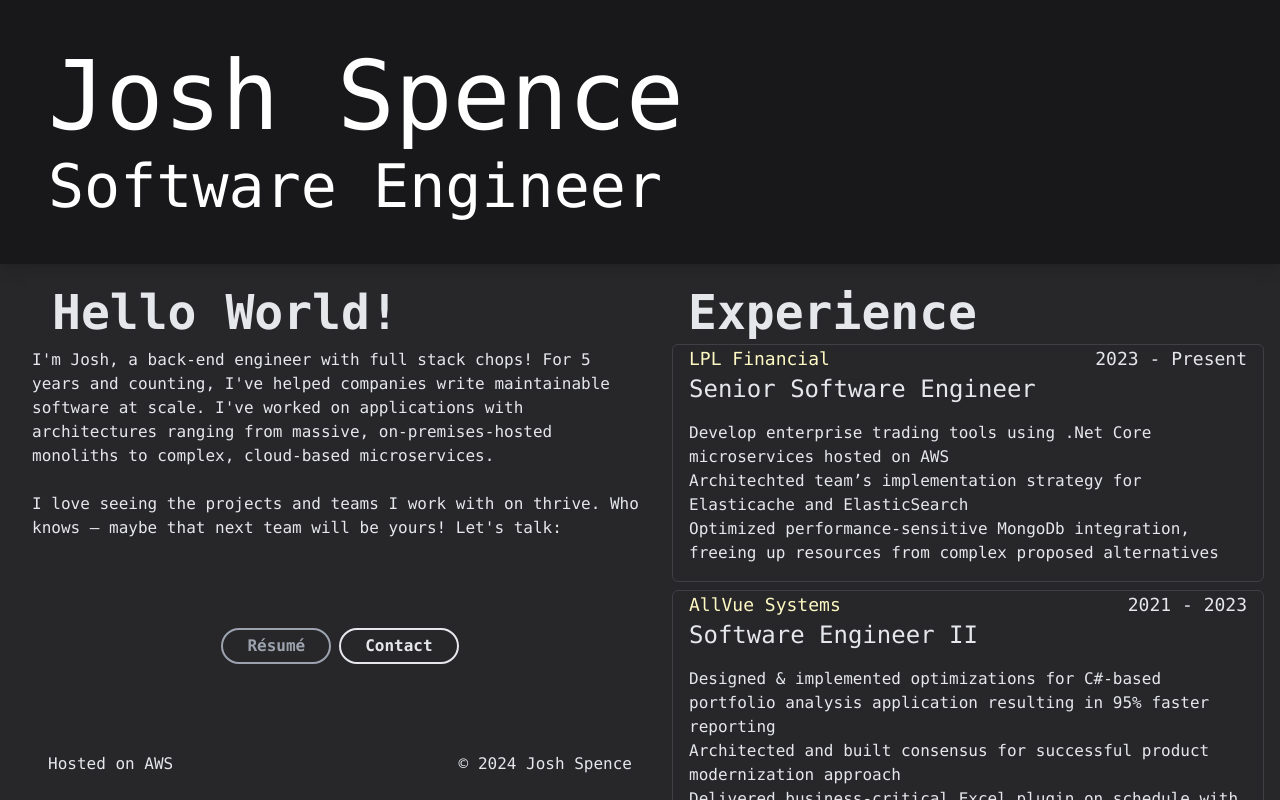
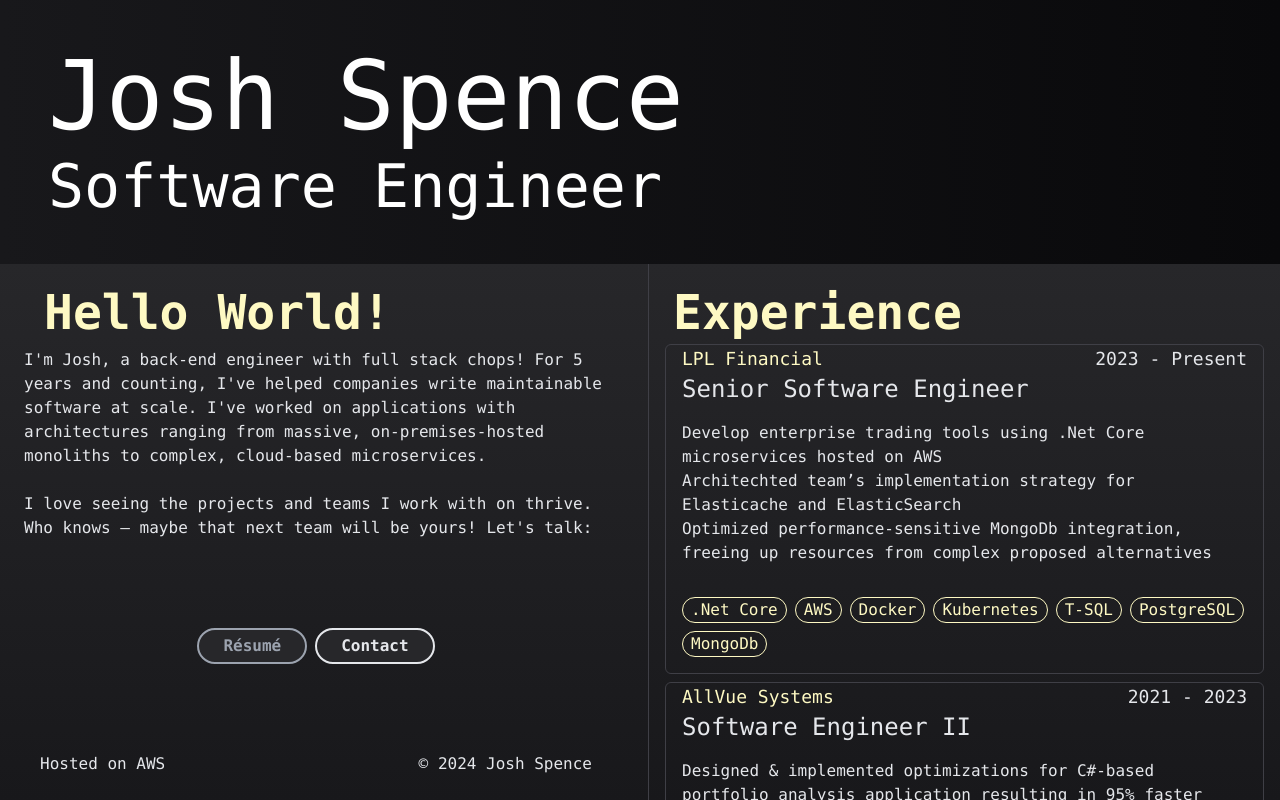
Before and after one commit to jspence12/info.joshspence.web, a Next.js app: page / in a window 1280 px wide. Built offline with nearby package versions, Linux system fonts and the light colour scheme.

Commit message:
styling improvements

```diff
--- a/src/app/page.tsx
+++ b/src/app/page.tsx
@@ -1,17 +1,16 @@
 "use client";
 import WorkHistory from "./ui/work-history/work-history";
-import React, { useState } from "react";
+import React from "react";
 import Hero from "./ui/hero/hero";
 import { workExperience } from "./lib/data/experience";
 import About from "./ui/about/about";
 
 export default function Home() {
-  const [isLoaded, setLoaded] = useState(false);
   return (
     <div className="w-full font-mono text-gray-200 max-h-screen h-screen flex flex-col">
       <Hero title="Josh Spence" subtitle="Software Engineer" />
-      <div className="flex flex-row justify-center md:overflow-hidden">
-        <main className="ms-8 mb-auto grid grid-cols-2 gap-4 max-w-screen-3xl h-full transition-all">
+      <div className="flex flex-row justify-center md:overflow-hidden from-zinc-800 to-zinc-900 bg-gradient-to-b">
+        <main className="mb-auto grid grid-cols-2 gap-4 max-w-screen-3xl h-full transition-all md:divide-x divide-zinc-700">
           <About />
           <WorkHistory jobs={workExperience} />
         </main>
--- a/src/app/ui/about/about.tsx
+++ b/src/app/ui/about/about.tsx
@@ -8,10 +8,12 @@ export default function About() {
   return (
     <section
       aria-label="About"
-      className="max-md:col-span-2 flex flex-col justify-between py-6"
+      className="max-md:col-span-2 flex flex-col justify-between p-6"
     >
       <article>
-        <h4 className="text-5xl mb-2 ps-5 font-bold pb-1">Hello World!</h4>
+        <h4 className="text-5xl mb-2 ps-5 font-bold pb-1 text-yellow-100">
+          Hello World!
+        </h4>
         <p>
           I'm Josh, a back-end engineer with full stack chops! For{" "}
           {yearsExperience} years and counting, I've helped companies write
--- /dev/null
+++ b/src/app/ui/common/chip.tsx
@@ -0,0 +1,11 @@
+export interface ChipProps {
+  text: string;
+}
+
+export default function Chip({ text }: ChipProps) {
+  return (
+    <div className="border border-yellow-100 rounded-full px-2 text-yellow-100 transition duration-300 hover:bg-yellow-100 hover:text-slate-800 cursor-default">
+      {text}
+    </div>
+  );
+}
--- a/src/app/ui/hero/hero.tsx
+++ b/src/app/ui/hero/hero.tsx
@@ -42,7 +42,7 @@ export default function Hero(props: HeroProps) {
   }, [title, subtitle]);
 
   return (
-    <div className="y-center bg-zinc-900 shadow-lg py-12">
+    <div className="y-center from-zinc-900 to-zinc-950 bg-gradient-to-r  py-12">
       <div className="x-center w-full">
         <header className="hero flex text-white mx-12 max-md:justify-center max-w-screen-3xl w-full">
           <hgroup>
--- a/src/app/ui/work-history/work-history-item.tsx
+++ b/src/app/ui/work-history/work-history-item.tsx
@@ -1,4 +1,5 @@
 import Job from "@/app/lib/models/job";
+import Chip from "../common/chip";
 
 export interface WorkHistoryItemProps {
   job: Job;
@@ -22,7 +23,7 @@ export default function WorkHistoryItem({
       return "hover:border-gray-200 hover:text-gray-100 hover:bg-zinc-700";
     }
     if (isAnyInFocus) {
-      return "border-zinc-700 text-gray-500";
+      return "border-zinc-700 opacity-50";
     }
     return "border-zinc-700";
   };
@@ -36,7 +37,7 @@ export default function WorkHistoryItem({
       aria-label={`${job.company} experience`}
       className={
         getFocusStyle() +
-        " border hover:bg-blend-lighten transition-all duration-500 rounded-md m-2 me-4"
+        " border hover:bg-blend-lighten transition-all duration-500 rounded-md m-2 mx-4"
       }
     >
       <div className="flex text-lg flex-wrap justify-between">
@@ -54,6 +55,14 @@ export default function WorkHistoryItem({
           <li key={index}>{responsibility}</li>
         ))}
       </ul>
+      <ul
+        className="flex flex-wrap p-4 gap-2"
+        aria-label={`${job.company} technologies`}
+      >
+        {job.technologies.map((technology) => (
+          <Chip text={technology} key={technology} />
+        ))}
+      </ul>
     </article>
   );
 }
--- a/src/app/ui/work-history/work-history.tsx
+++ b/src/app/ui/work-history/work-history.tsx
@@ -17,7 +17,9 @@ export default function WorkHistory({ jobs }: WorkHistoryProps) {
       className="max-md:col-span-2 md:overflow-y-auto h-full py-6"
       aria-label="work experience"
     >
-      <h4 className="text-5xl ps-6 mb-2 font-bold">Experience</h4>
+      <h4 className="text-5xl ps-6 mb-2 font-bold text-yellow-100">
+        Experience
+      </h4>
       {jobs.map((job) => (
         <WorkHistoryItem
           job={job}
```
